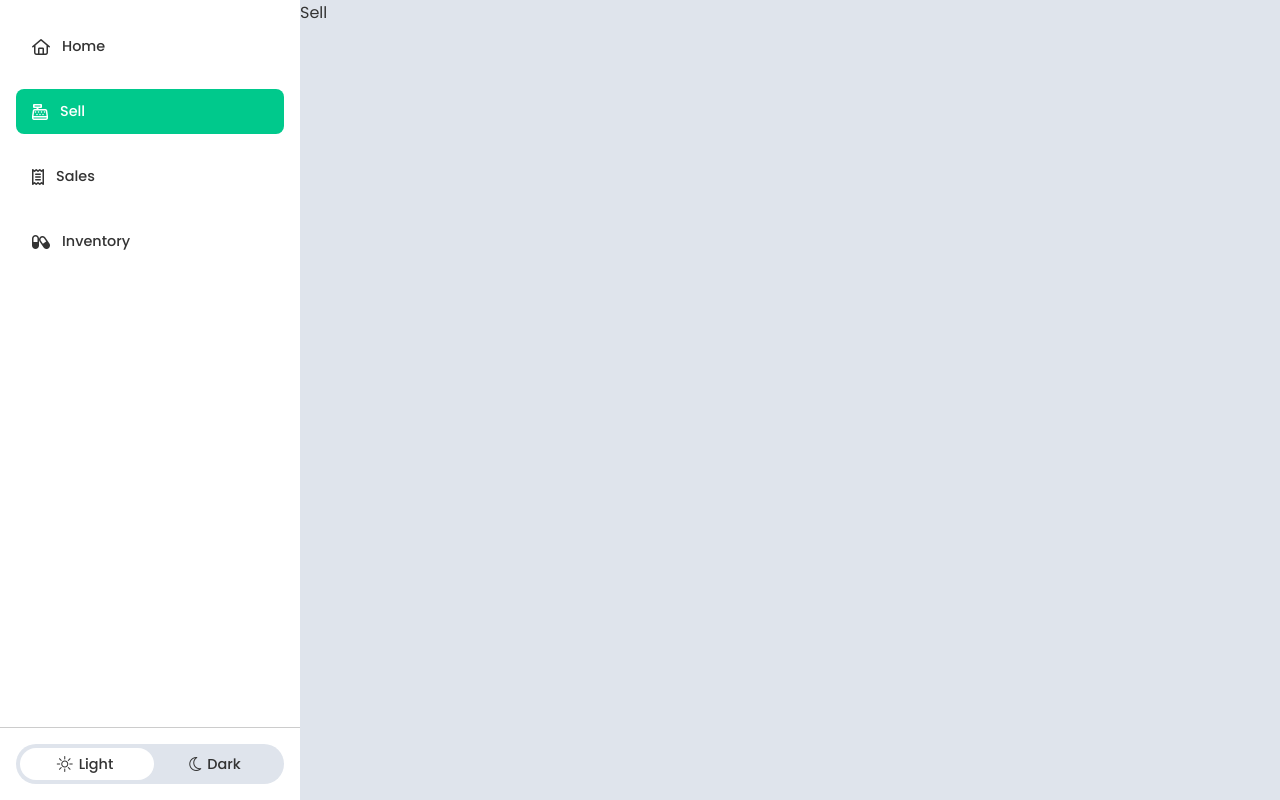
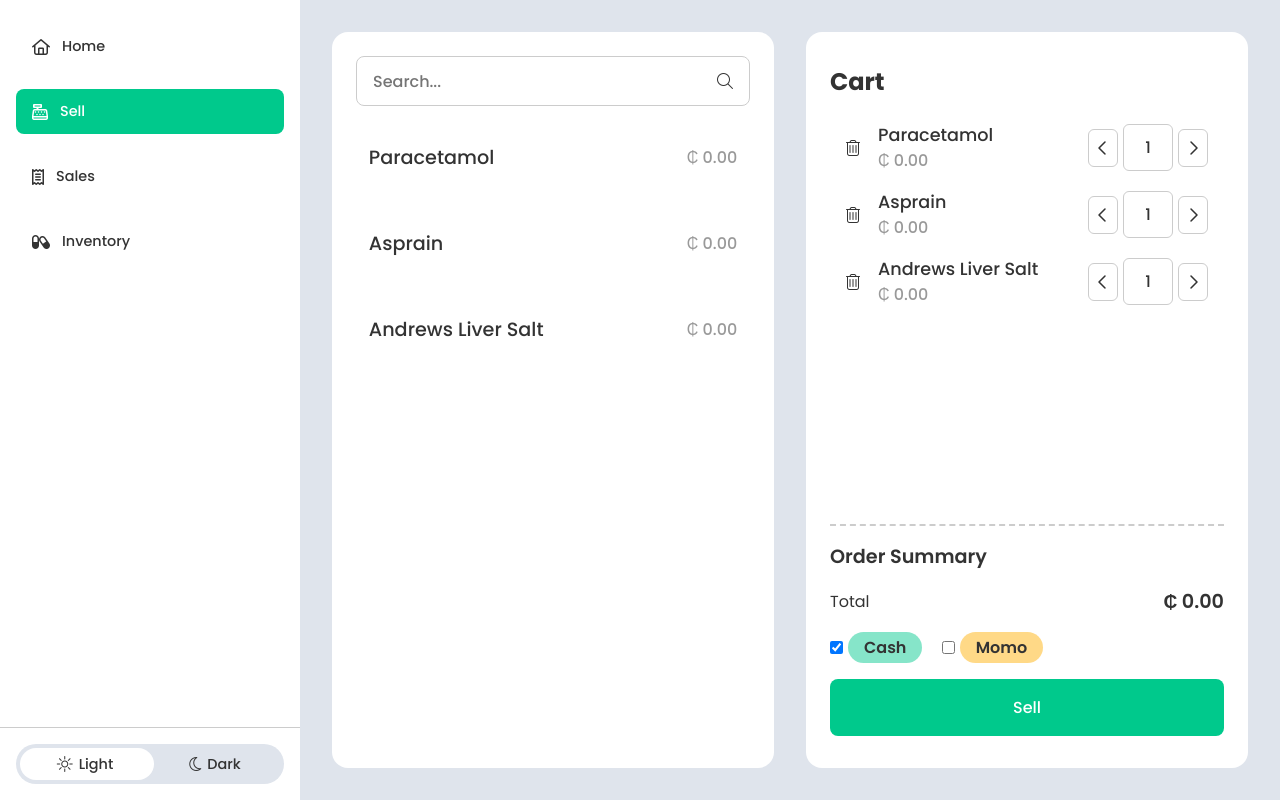
Before and after one commit to kofi-arthur/pharmapp, a React (Vite) app in the folder src/renderer/: page /sell in a window 1280 px wide. Built offline with nearby package versions, Linux system fonts and the light colour scheme.

Commit message:
built the sell screen

```diff
--- a/src/renderer/src/app/sell.jsx
+++ b/src/renderer/src/app/sell.jsx
@@ -1,7 +1,143 @@
 import styles from '../styles/sell.module.css'
 
-import React from 'react'
+import React, { useState } from 'react'
 
 export default function Sell() {
-  return <div>Sell</div>
+  // ---------- handle product search ----------
+  const [isSearching, setIsSearching] = useState(false)
+  const [searchTerm, setSearchTerm] = useState('')
+
+  function handleProductSearch(e) {
+    setIsSearching(true)
+    setSearchTerm(e.target.value)
+  }
+
+  // ---------- handle quantity ----------
+
+  const [quantity, setQuantity] = useState(1)
+
+  function handleQuantity(e) {
+    setQuantity(e.target.value)
+  }
+
+  function handleIncrement() {
+    setQuantity(quantity + 1)
+  }
+
+  function handleDecrement() {
+    quantity > 1 && setQuantity(quantity - 1)
+  }
+
+  // ---------- handle payment method ----------
+
+  const [method, setMethod] = useState('Cash')
+
+  function handlePaymentMethod(e) {
+    setMethod(e)
+  }
+
+  return (
+    <section className={styles.sellLayout}>
+      <div className={styles.leftCol}>
+        <div className={styles.search}>
+          <input
+            type="text"
+            placeholder="Search..."
+            value={searchTerm}
+            onChange={(e) => handleProductSearch(e)}
+          />
+          <i
+            onClick={() => isSearching && setSearchTerm('')}
+            className={isSearching && searchTerm.length > 0 ? 'fal fa-times' : 'fal fa-search'}
+          ></i>
+        </div>
+
+        <div className={styles.products}>
+          <div className={styles.product}>
+            <h1>Paracetamol</h1>
+            <p>&#8373; 0.00</p>
+          </div>
+          <div className={styles.product}>
+            <h1>Asprain</h1>
+            <p>&#8373; 0.00</p>
+          </div>
+          <div className={styles.product}>
+            <h1>Andrews Liver Salt</h1>
+            <p>&#8373; 0.00</p>
+          </div>
+        </div>
+      </div>
+
+      <div className={styles.rightCol}>
+        <h1 className={styles.title}>Cart</h1>
+
+        <div className={styles.cartContent}>
+          <div className={styles.cartItem}>
+            <div className={styles.deleteButton}>
+              <i className="fal fa-trash-can"></i>
+            </div>
+            <div>
+              <h1>Paracetamol</h1>
+              <p>&#8373; 0.00</p>
+            </div>
+            <div className={styles.quantity}>
+              <i onClick={() => handleDecrement()} className="fal fa-chevron-left"></i>
+              <input type="text" value={quantity} onChange={(e) => handleQuantity(e)} />
+              <i onClick={() => handleIncrement()} className="fal fa-chevron-right"></i>
+            </div>
+          </div>
+          <div className={styles.cartItem}>
+            <div className={styles.deleteButton}>
+              <i className="fal fa-trash-can"></i>
+            </div>
+            <div>
+              <h1>Asprain</h1>
+              <p>&#8373; 0.00</p>
+            </div>
+            <div className={styles.quantity}>
+              <i onClick={() => handleDecrement()} className="fal fa-chevron-left"></i>
+              <input type="text" value={quantity} onChange={(e) => handleQuantity(e)} />
+              <i onClick={() => handleIncrement()} className="fal fa-chevron-right"></i>
+            </div>
+          </div>
+          <div className={styles.cartItem}>
+            <div className={styles.deleteButton}>
+              <i className="fal fa-trash-can"></i>
+            </div>
+            <div>
+              <h1>Andrews Liver Salt</h1>
+              <p>&#8373; 0.00</p>
+            </div>
+            <div className={styles.quantity}>
+              <i onClick={() => handleDecrement()} className="fal fa-chevron-left"></i>
+              <input type="text" value={quantity} onChange={(e) => handleQuantity(e)} />
+              <i onClick={() => handleIncrement()} className="fal fa-chevron-right"></i>
+            </div>
+          </div>
+        </div>
+
+        <div className={styles.paymentInfo}>
+          <h1>Order Summary</h1>
+
+          <div className={styles.total}>
+            <p>Total</p>
+            <span>&#8373; 0.00</span>
+          </div>
+
+          <div className={styles.paymentMethod}>
+            <div className={styles.method} onClick={() => handlePaymentMethod('Cash')}>
+              <input type="checkbox" checked={method === 'Cash'} />
+              <p>Cash</p>
+            </div>
+            <div className={styles.method} onClick={() => handlePaymentMethod('Momo')}>
+              <input type="checkbox" checked={method === 'Momo'} />
+              <p>Momo</p>
+            </div>
+          </div>
+
+          <button className={styles.sellButton}>Sell</button>
+        </div>
+      </div>
+    </section>
+  )
 }
--- a/src/renderer/src/styles/index.css
+++ b/src/renderer/src/styles/index.css
@@ -10,6 +10,9 @@
   --select: #00c98d3a;
 
   --active: #00c98d63;
+
+  --momo: #ffaf0379;
+  --cash: #00c98d79;
 
   --background: #dfe4ec;
 
@@ -40,7 +43,7 @@
   --border: #575757;
 
   ::selection {
-    background-color: var(--tetiary);
+    background-color: var(--select);
   }
 }
 
--- a/src/renderer/src/styles/sell.module.css
+++ b/src/renderer/src/styles/sell.module.css
@@ -0,0 +1,249 @@
+.sellLayout {
+  width: 100%;
+  height: 100%;
+  padding: 2rem;
+  display: grid;
+  grid-template-columns: 1fr 1fr;
+  column-gap: 2rem;
+  overflow: hidden;
+}
+
+.leftCol {
+  width: 100%;
+  background: var(--tile);
+  border-radius: 16px;
+  padding: 1.5rem;
+  display: grid;
+  grid-template-rows: 50px 1fr;
+  row-gap: 1rem;
+  overflow: hidden;
+}
+
+.leftCol .search {
+  width: 100%;
+  border: 1px solid var(--border);
+  display: flex;
+  align-items: center;
+  justify-content: space-between;
+  padding: 0 1rem;
+  border-radius: 8px;
+}
+
+.leftCol .search:focus-within {
+  border: 2px solid var(--main);
+}
+
+.leftCol .search input {
+  width: 95%;
+  font-size: 1rem;
+  font-weight: 500;
+  background: transparent;
+  border: none;
+  outline: none;
+  color: var(--color);
+}
+
+.leftCol .products {
+  width: 100%;
+  height: 100%;
+  overflow-y: auto;
+  overflow-x: hidden;
+}
+
+.leftCol .products .product {
+  width: 100%;
+  height: 70px;
+  margin-bottom: 1rem;
+  display: flex;
+  align-items: center;
+  justify-content: space-between;
+  padding: 0px 0.8rem;
+  border-radius: 8px;
+  cursor: pointer;
+}
+
+.leftCol .products .product:hover {
+  background: var(--hover);
+}
+
+.leftCol .products .product h1 {
+  font-size: 1.2rem;
+  font-weight: 500;
+}
+
+.leftCol .products .product p {
+  font-size: 1rem;
+  font-weight: 500;
+  color: var(--color-sub);
+}
+
+.rightCol {
+  width: 100%;
+  height: 100%;
+  background: var(--tile);
+  border-radius: 16px;
+  padding: 1.5rem;
+  display: grid;
+  grid-template-rows: 50px 1fr 220px;
+  row-gap: 1rem;
+  overflow: hidden;
+}
+
+.rightCol .title {
+  width: 100%;
+  display: flex;
+  align-items: center;
+  justify-content: flex-start;
+}
+
+.rightCol .cartContent {
+  width: 100%;
+  height: 100%;
+}
+
+.rightCol .cartContent .cartItem {
+  width: 100%;
+  display: flex;
+  align-items: center;
+  justify-content: space-between;
+  margin-bottom: 1rem;
+  padding-left: 3rem;
+  position: relative;
+}
+
+.rightCol .cartContent .cartItem .deleteButton {
+  position: absolute;
+  top: 50%;
+  transform: translateY(-50%);
+  left: 1rem;
+  cursor: pointer;
+}
+
+.rightCol .cartContent .cartItem .deleteButton:hover {
+  color: red;
+}
+
+.rightCol .cartContent .cartItem h1 {
+  font-size: 1.1rem;
+  font-weight: 500;
+}
+
+.rightCol .cartContent .cartItem p {
+  font-size: 1rem;
+  font-weight: 500;
+  color: var(--color-sub);
+}
+
+.rightCol .cartContent .cartItem .quantity {
+  width: 120px;
+  display: flex;
+  align-items: center;
+  justify-content: space-between;
+  margin-right: 1rem;
+}
+
+.rightCol .cartContent .cartItem .quantity input {
+  width: 50px;
+  padding: 10px 0;
+  text-align: center;
+  font-size: 1rem;
+  font-weight: 500;
+  border: 1px solid var(--border);
+  border-radius: 6px;
+  background: none;
+  color: var(--color);
+}
+
+.rightCol .cartContent .cartItem .quantity i {
+  width: 30px;
+  padding: 10px 0;
+  text-align: center;
+  font-size: 1rem;
+  font-weight: 500;
+  border: 1px solid var(--border);
+  border-radius: 6px;
+  cursor: pointer;
+}
+
+.rightCol .paymentInfo {
+  border-top: 2px dashed var(--border);
+  padding-top: 1rem;
+}
+
+.rightCol .paymentInfo h1 {
+  font-size: 1.2rem;
+  font-weight: 600;
+  color: var(--color);
+}
+
+.rightCol .paymentInfo .total {
+  width: 100%;
+  display: flex;
+  align-items: center;
+  justify-content: space-between;
+  margin: 1rem 0;
+}
+
+.rightCol .paymentInfo .total p {
+  font-size: 1rem;
+  font-weight: 400;
+  color: var(--color);
+}
+
+.rightCol .paymentInfo .total span {
+  font-size: 1.2rem;
+  font-weight: 600;
+  color: var(--color);
+}
+
+.rightCol .paymentMethod {
+  width: 100%;
+  display: flex;
+  align-items: center;
+  justify-content: flex-start;
+  margin-bottom: 1rem;
+}
+
+.rightCol .paymentMethod .method {
+  width: auto;
+  height: auto;
+  display: flex;
+  align-items: center;
+  margin-right: 1.2rem;
+  cursor: pointer;
+}
+
+.rightCol .paymentMethod .method:nth-child(1) p {
+  background: var(--cash);
+}
+
+.rightCol .paymentMethod .method:nth-child(2) p {
+  background: var(--momo);
+}
+
+.rightCol .paymentMethod .method input {
+  margin-right: 5px;
+}
+
+.rightCol .paymentMethod .method p {
+  font-weight: 600;
+  font-size: 1rem;
+  padding: 3px 1rem;
+  border-radius: 30px;
+}
+
+.rightCol .paymentInfo .sellButton {
+  width: 100%;
+  border: none;
+  padding: 1rem;
+  border-radius: 8px;
+  background: var(--main);
+  font-size: 1rem;
+  color: white;
+  font-weight: 500;
+  cursor: pointer;
+}
+
+.rightCol .paymentInfo .sellButton:hover {
+  background: var(--mainHover);
+}
```
